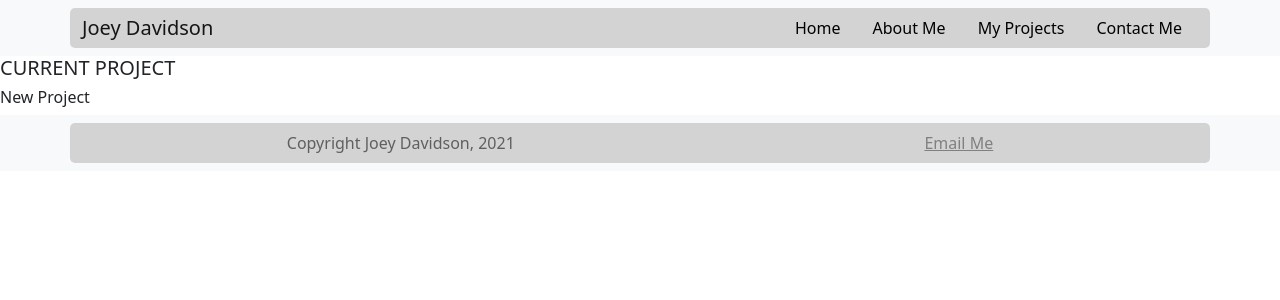
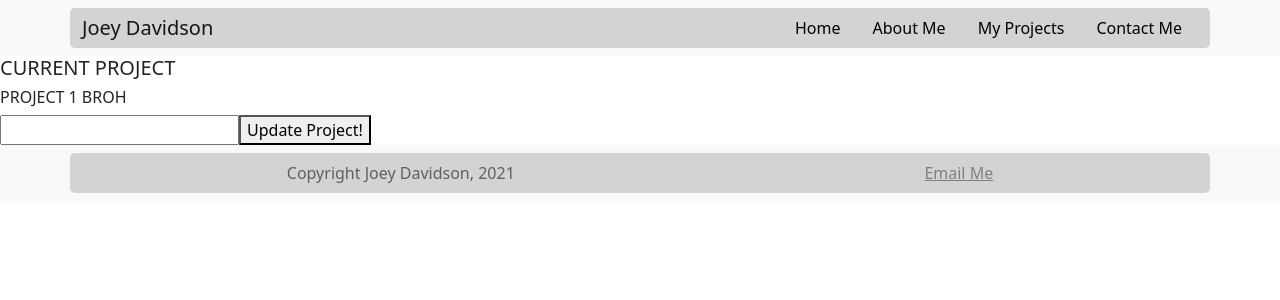
Before and after one commit to davidsjg/JoeyDavidson---Portfolio, a React (Create React App) app in the folder client/: page /about in a window 1280 px wide. Shown: the top 300 px of the page. Built offline with nearby package versions, Linux system fonts and the light colour scheme.

Commit message:
set up state tree with project and count, both displaying correctly in devTools state tree

```diff
--- /dev/null
+++ b/client/src/actions/index.js
@@ -0,0 +1,5 @@
+export const setProject = () => {
+  return {
+    type: "SET_PROJECT",
+  };
+};
--- a/client/src/pages/AboutMe.js
+++ b/client/src/pages/AboutMe.js
@@ -1,12 +1,28 @@
-import React from "react";
-import { useSelector } from "react-redux";
+import React, { useRef } from "react";
+import { useSelector, useDispatch } from "react-redux";
+import { setProject } from "../actions";
 
 export default function AboutMe() {
   const project = useSelector((state) => state.project);
+  const userInput = useRef();
+  const dispatch = useDispatch();
+
+  console.log(project);
+
+  function handleClick(e) {
+    e.preventDefault();
+    const newProj = userInput.current.value;
+
+    console.log(newProj);
+    dispatch(setProject(newProj));
+  }
+
   return (
     <>
       <h5>CURRENT PROJECT </h5>
-      <h6>{project}</h6>
+      <h6>{project[0].project}</h6>
+      <input ref={userInput}></input>
+      <button onClick={handleClick}>Update Project!</button>
     </>
   );
 }
--- a/client/src/reducers/project.js
+++ b/client/src/reducers/project.js
@@ -1,9 +1,11 @@
-const projectReducer = (state = "New Project", action) => {
+const initialState = [{ project: "PROJECT 1 BROH" }, { count: 0 }];
+
+const projectReducer = (state = initialState, action) => {
   const { type, payload } = action;
 
-  switch (action.type) {
+  switch (type) {
     case "SET_PROJECT":
-      return { ...state, project: payload };
+      return state + 1;
 
     default:
       return state;
```
